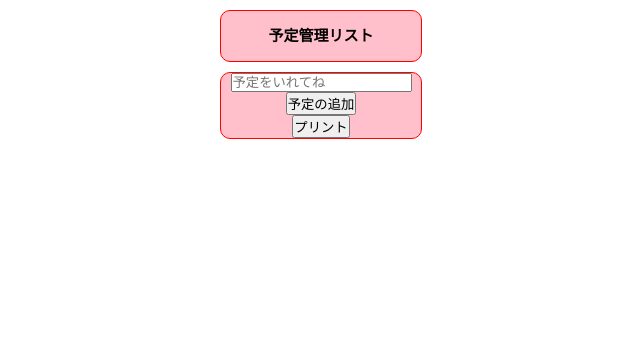
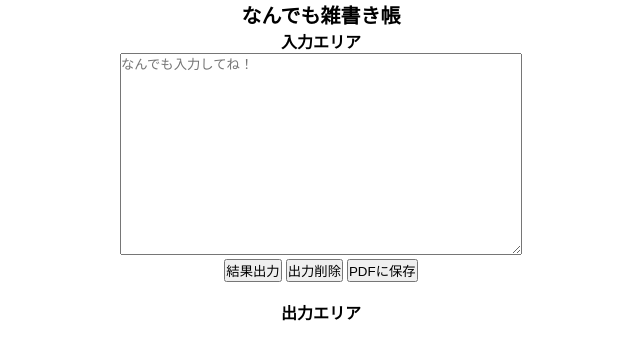
Before and after one commit to iteenfk/iteenko, a plain HTML site: page index.html in a window 1280 px wide. Shown: the whole page, without its empty margins (319-959 px from the left). Drawn offline with Linux system fonts and the light colour scheme.

Commit message:
Add files via upload

```diff
--- a/css/style.css
+++ b/css/style.css
@@ -3,31 +3,32 @@
     margin: 0;
 }
 
-h1{
-    font-size: 15px;
-    background-color: pink;
+h1 {
     text-align: center;
-    width: 200px;
-    height: 50px;
-    line-height: 50px;
-    margin: 10px auto;
-    border: 1px solid red;
-    border-radius: 10px;
-}
+    font-size: 20px;
+  }
 
-.main{
-    background-color: pink;
+  #x {
     text-align: center;
-    width: 200px;
-    height: auto;
-    margin: 0 auto;
-    border: 1px solid red;
-    border-radius: 10px;
+  }
 
-}
+  #inp {
+    width: 400px;
+    height: 200px;
+  }
 
-li{
+  #y {
+    text-align: center;
+  }
+
+  li{
+    width: 400px;
     list-style: none;
-    text-align: left;
-    padding: 0 0 0 50px;
-}
+  }
+
+  #out {
+    display: flex;
+    flex-direction: column;
+    align-items: center;
+    justify-content: center;
+  }
--- a/index.html
+++ b/index.html
@@ -1,23 +1,28 @@
 <!DOCTYPE html>
 <html lang="ja">
 <head>
-	<meta charset="UTF-8">
-	<meta http-equiv="X-UA-Compatible" content="IE=edge">
-	<meta name="viewport" content="width=device-width, initial-scale=1.0">
-	<title>予定リスト</title>
-	<link rel="stylesheet" href="css/style.css">
+    <meta charset="UTF-8">
+    <meta http-equiv="X-UA-Compatible" content="IE=edge">
+    <meta name="viewport" content="width=device-width, initial-scale=1.0">
+    <title>雑書きアプリ</title>
+    <link rel="stylesheet" href="css/style.css">
 </head>
 <body>
-	<h1>予定管理リスト</h1>
-	<div class="main">
-		<input type="text" id="new" placeholder="予定をいれてね">
-		<button onclick="addToDo()">予定の追加</button>
-		<ul id="toDoList">
-			<!-- ここに追加されたリストがはいる -->
-		</ul>
-		<button onclick="printpdf()">プリント</button>
-	</div>
+    <h1>なんでも雑書き帳</h1>
 
-	<script src="js/main.js"></script>
+  <div id="x">
+    <h4>入力エリア</h4>
+    <textarea id="inp" placeholder="なんでも入力してね！"></textarea>
+    <br>
+    <button onclick="S()">結果出力</button>
+    <button onclick="C()">出力削除</button>
+    <button onclick="P()">PDFに保存</button>
+  </div>
+  <br>
+  <div id="y">
+    <h4>出力エリア</h4>
+    <ul id="out"></ul>
+  </div>
+  <script src="js/main.js"></script>
 </body>
 </html>
--- a/js/main.js
+++ b/js/main.js
@@ -1,19 +1,26 @@
 "use strict"
 
-function addToDo() {
-    const newToDo = document.getElementById("new").value;
+function S() {
+    let inp = document.getElementById("inp").value;
+    let out = document.getElementById("out");
 
-    const li = document.createElement("li");
+    let li = document.createElement("li");
+    li.textContent = inp;
 
-    const text = document.createTextNode(newToDo);
-    li.appendChild(text);
+    out.appendChild(li);
 
-    const ul = document.getElementById("toDoList");
-    ul.appendChild(li);
+    document.getElementById("inp").value = "";
+  }
 
-    document.getElementById("new").value = "";
+function C(){
+  const ul = document.getElementById("out");
+  while (ul.firstChild != null) {
+      ul.removeChild(ul.firstChild);
+  }
+
 }
 
-function printpdf() {
-    window.print();
+
+function P(){
+    window.print()
 }
```
